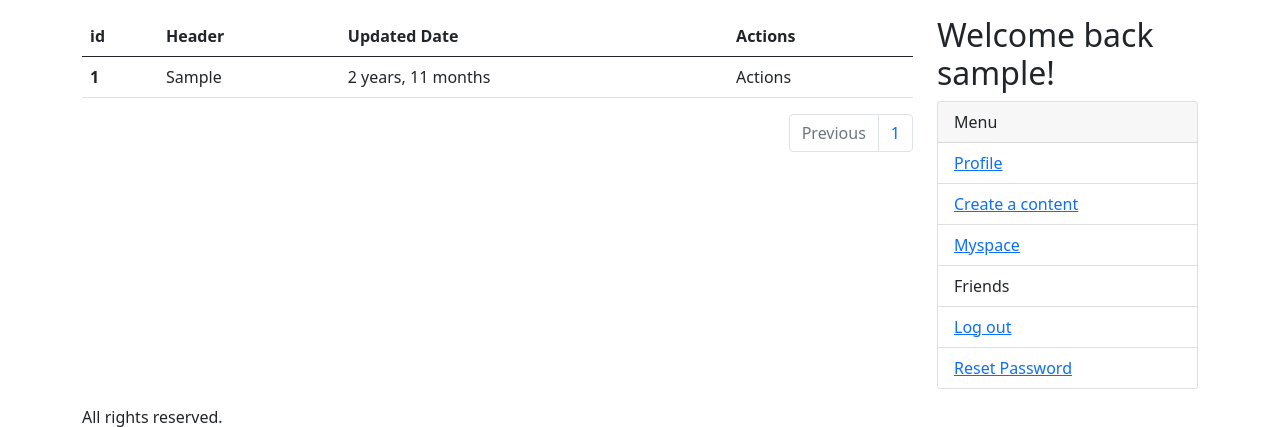
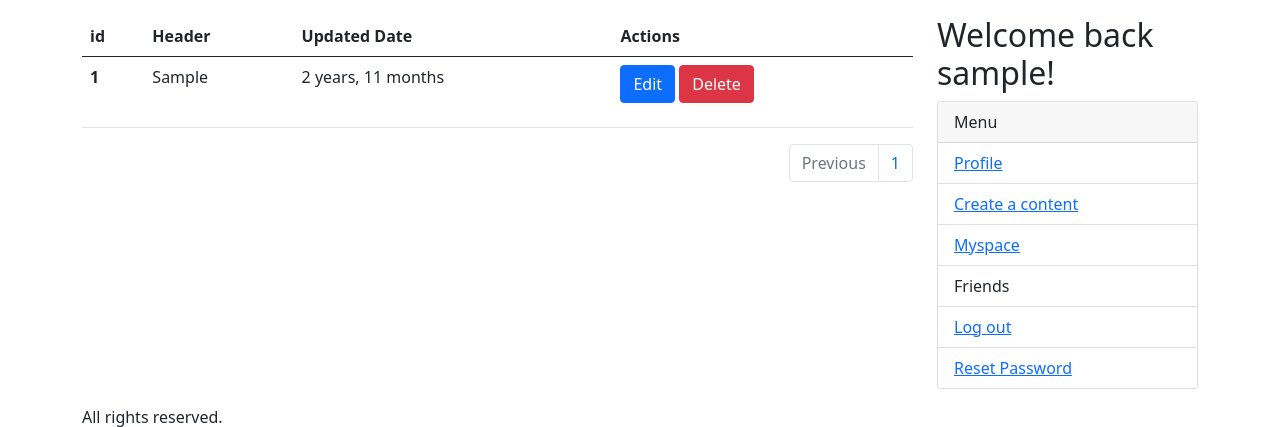
Before and after one commit to mirayiyidogan/swe_573, a Django app: page /myspace in a window 1280 px wide. Shown: the part 56-483 px from the top of the page. Run offline with Django 4.2, Linux system fonts and the light colour scheme; a user stored in the database is signed in; tables that the repository leaves empty hold one stand-in row (values such as "Sample post"); parts of the project's set-up code (start-up, migrations or seed data) failed here and were passed over; some libraries are stand-ins or nearby versions.

Commit message:
Delete model has been implemented

```diff
--- a/gotya/templates/pages/detail.html
+++ b/gotya/templates/pages/detail.html
@@ -16,7 +16,8 @@
         <p class="card-text"><small class="text-muted">Posted at {{ content.created_date|timesince }}</small></p>
         {% if request.user == content.user %}
         <p><a class="btn btn-primary" href="{% url 'update-content' slug=content.slug %}">Edit</a>
-        <a class="btn btn-danger" href="{% url 'delete-content' slug=content.slug %}">Delete</a></p>
+        <a class="btn btn-danger" href="{% url 'delete-content' slug=content.slug %}">Delete</a>
+      </p>
         {% endif %}
       </div>
     </div>
--- a/gotya/templates/pages/myspace.html
+++ b/gotya/templates/pages/myspace.html
@@ -18,7 +18,11 @@
         <th scope="row">{{ content.id }}</th>
         <td>{{ content.header }}</td>
         <td>{{ content.updated_date|timesince }}</td>
-        <td>Actions</td>
+        <td>
+        <p>
+          <a class="btn btn-primary" href="{% url 'update-content' slug=content.slug %}">Edit</a>
+          <a class="btn btn-danger" href="{% url 'delete-content' slug=content.slug %}">Delete</a>
+        </p></td>
       </tr>
       {% empty %}
       <p>There is no content to be shown :( </p>
--- a/gotya/views/delete_content.py
+++ b/gotya/views/delete_content.py
@@ -1,8 +1,8 @@
 from django.contrib.auth.decorators import login_required
-from gotya.models import ContactModel
+from gotya.models import ContentModel
 from django.shortcuts import get_object_or_404,redirect
 
 @login_required(login_url='/')
 def delete_content(request, slug):
-    get_object_or_404(ContactModel, slug=slug, user=request.user).delete()
+    get_object_or_404(ContentModel, slug= slug, user= request.user).delete()
     return redirect('myspace')
--- a/gotya/views/myspace.py
+++ b/gotya/views/myspace.py
@@ -7,7 +7,7 @@ from django.contrib.auth.decorators import login_required
 def myspace(request):
     contents= request.user.contents.order_by('-id')
     page = request.GET.get('page')
-    paginator = Paginator(contents, 3)
+    paginator = Paginator(contents, 5)
 
     return render(request, 'pages/myspace.html', context={
         'contents' : paginator.get_page(page),
```
